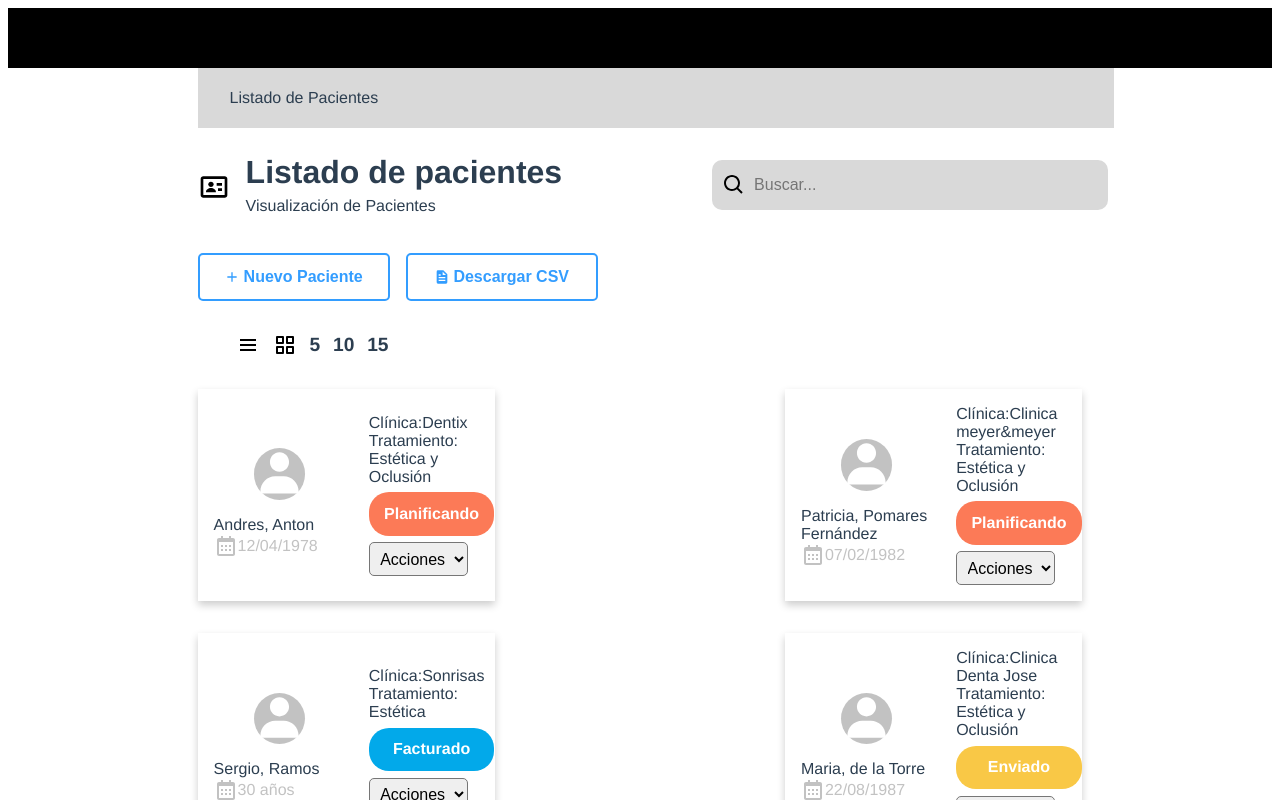
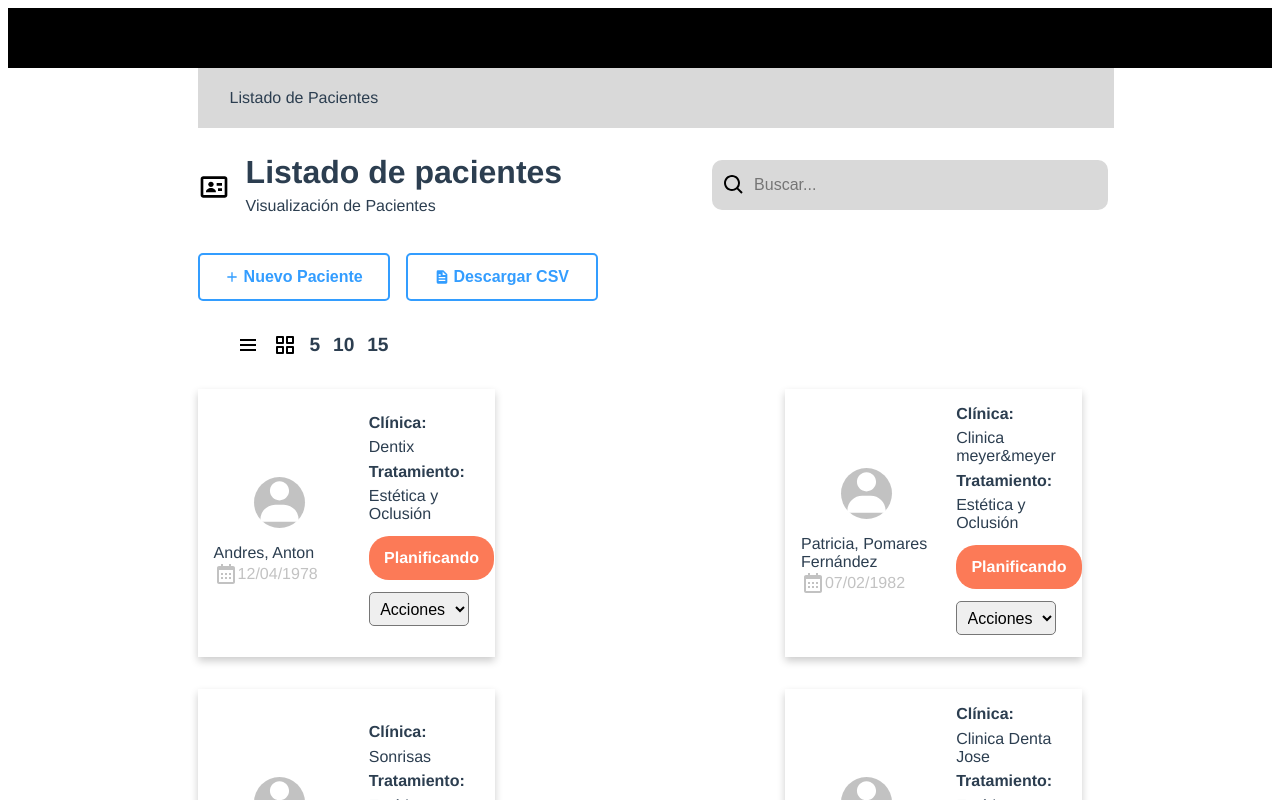
Before and after one commit to Claratj/secret-aligner, a Vue app: page / in a window 1280 px wide. Both pictures are taken after a click on the picture 284 px from the left and 344 px from the top of the page. Shown: the top 800 px of the page. Built offline with nearby package versions, Linux system fonts and the light colour scheme.

Commit message:
style grid finish

```diff
--- a/public/index.html
+++ b/public/index.html
@@ -4,14 +4,9 @@
     <meta charset="utf-8">
     <meta http-equiv="X-UA-Compatible" content="IE=edge">
     <meta name="viewport" content="width=device-width,initial-scale=1.0">
-    <link rel="icon" href="<%= BASE_URL %>favicon.ico">
-    <title><%= htmlWebpackPlugin.options.title %></title>
+    <title>Secret Align Test</title>
   </head>
   <body>
-    <noscript>
-      <strong>We're sorry but <%= htmlWebpackPlugin.options.title %> doesn't work properly without JavaScript enabled. Please enable it to continue.</strong>
-    </noscript>
     <div id="app"></div>
-    <!-- built files will be auto injected -->
   </body>
 </html>
--- a/src/App.vue
+++ b/src/App.vue
@@ -20,13 +20,4 @@
   padding: 30px;
   background-color: black;
 }
-
-#nav a {
-  font-weight: bold;
-  color: #2c3e50;
-}
-
-#nav a.router-link-exact-active {
-  color: #42b983;
-}
 </style>
--- a/src/components/ClientCard.vue
+++ b/src/components/ClientCard.vue
@@ -17,8 +17,12 @@
         </figcaption>
       </div>
       <div class="card-info">
-        <span> Clínica:{{ patient.ficha_dental.clinica }} </span>
-        <span> Tratamiento: {{ patient.ficha_dental.objetivo_tratamiento }} </span>
+        <span>
+          <h4>Clínica:</h4><p>{{ patient.ficha_dental.clinica }}</p>
+        </span>
+        <span>
+          <h4>Tratamiento: </h4><p>{{ patient.ficha_dental.objetivo_tratamiento }} </p></span
+        >
         <span>
           <div v-if="patient.ficha_dental.estado === 'solicitado'" class="status-solicitado"> Solicitado </div>
           <div v-if="patient.ficha_dental.estado === 'facturado'" class="status-facturado"> Facturado </div>
@@ -89,8 +93,15 @@ figcaption {
   margin-left: 0.5rem;
   flex: 2;
 }
+h4 {
+  margin: 0;
+}
+p {
+  padding: 0;
+  margin: 0.4rem 0;
+}
 .card select {
-  max-width: 6.2rem;
+  margin: 0.4rem 0;
   border-radius: 5px;
   padding: 0.4rem;
   font-size: 1rem;
```
Also changed, not shown: 1 other file (tests, documents, lock files or other folders).
